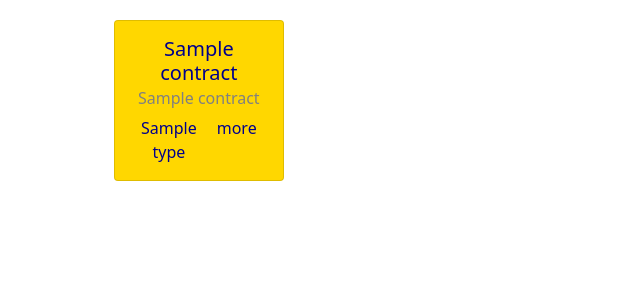
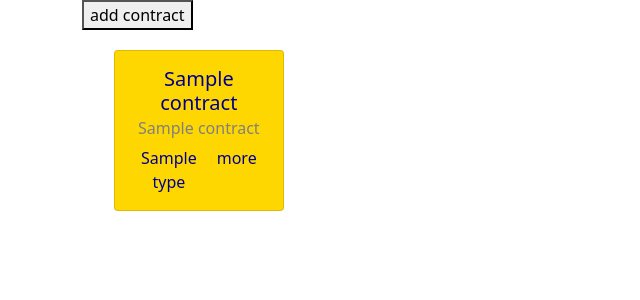
Before and after one commit to Guszti9/Changeling, a Flask app: page /api/contract in a window 1280 px wide. Shown: the top 300 px of the page, without its empty margins (0-640 px from the left). Run offline with Flask 2, Linux system fonts and the light colour scheme; a database or web service that is not in the repository returns one stand-in record (values such as "Sample title"); some libraries are stand-ins or nearby versions.

Commit message:
implement add new contract without validation

```diff
--- a/contract_controller.py
+++ b/contract_controller.py
@@ -3,3 +3,24 @@ import queires
 
 def get_contracts():
     return queires.get_contracts()
+
+
+def get_names():
+    names = queires.get_contarct_names()
+    name_list = []
+    for name in names:
+        name_list.append(name["name"])
+    return name_list
+
+
+def get_groups():
+    groups = queires.get_contract_groups()
+    group_list = []
+    for group in groups:
+        group_list.append(group["name"])
+    return group_list
+
+
+def add_contract(data):
+    group_id = queires.get_contract_group_id_by_name(data["groupName"])["id"]
+    queires.add_contract(data["name"], data["type"], group_id, data["description"], data["loophole"], data["dicePool"])
--- a/queires.py
+++ b/queires.py
@@ -11,9 +11,27 @@ def get_contracts():
             type
         FROM contract
         JOIN contract_group cg on contract.contract_group_id = cg.id;
-
         """)
     return contracts
+
+
+def get_contract_groups():
+    contracts = data_manager.execute_select(
+        """
+        SELECT name
+        FROM contract_group;
+        """)
+    return contracts
+
+
+def get_contract_group_id_by_name(name):
+    id = data_manager.execute_select(
+        """
+        SELECT id
+        FROM contract_group
+        WHERE name = %(name)s;
+        """, {"name": name}, False)
+    return id
 
 
 def get_sheet_by_id(sheet_id):
@@ -42,3 +60,12 @@ def update_skills_by_sheet_id(skills_str, sheet_id):
         SET skills = %(skills_str)s
         WHERE id =  %(sheet_id)s;
         """, {"skills_str": skills_str, "sheet_id": sheet_id})
+
+
+def add_contract(name, type, group_id, description, loophole, dice_pool):
+    data_manager.execute_insert(
+        """
+        INSERT INTO contract (name, type, contract_group_id, description, loophole, dice_pool)
+        VALUES (%(name)s, %(type)s, %(group_id)s, %(description)s, %(loophole)s, %(dice_pool)s);
+        """, {"name": name, "type": type, "group_id": group_id,
+              "description": description, "loophole": loophole, "dice_pool": dice_pool})
--- a/server.py
+++ b/server.py
@@ -28,10 +28,15 @@ def update_skill():
         return jsonify({"massage": "ok"})
 
 
-@app.route('/api/contract', methods=['GET'])
+@app.route('/api/contract', methods=['GET', 'POST'])
 def contract():
-    contracts = contract_controller.get_contracts()
-    return render_template("contract.html", contracts=contracts)
+    if request.method == 'GET':
+        contracts = contract_controller.get_contracts()
+        contract_groups = contract_controller.get_groups()
+        return render_template("contract.html", contracts=contracts, contract_groups=contract_groups)
+    if request.method == 'POST':
+        contract_controller.add_contract(request.json)
+        return jsonify({"massage": "ok"})
 
 
 def main():
--- a/static/css/contract.css
+++ b/static/css/contract.css
@@ -30,3 +30,15 @@
 .more-data {
     cursor: pointer;
 }
+
+#group-select {
+    width: min-content;
+}
+
+#type-select {
+    width: min-content;
+}
+
+.inline-form-element {
+    margin: 5px;
+}
--- /dev/null
+++ b/static/js/contract.js
@@ -0,0 +1,25 @@
+import { dataHandler } from "./data/dataHandler.js";
+
+document.querySelector('#add-contract-finisher').addEventListener(
+    "click",
+    function() {
+        let name = document.querySelector("#contract-name-input").value;
+        let groupName = document.querySelector('#group-select').value;
+        let type = document.querySelector('#type-select').value;
+        let description = document.querySelector('#contract-description-input').value;
+        let loophole = document.querySelector('#loophole-input').value;
+        let dicePool =  document.querySelector('#dice-pool-input').value;
+
+        const data = {
+            name: name,
+            groupName: groupName,
+            type: type,
+            description: description,
+            loophole: loophole,
+            dicePool: dicePool
+        };
+        dataHandler.addContract(data);
+    }
+);
+
+console.log("yay");
--- a/static/js/data/dataHandler.js
+++ b/static/js/data/dataHandler.js
@@ -6,6 +6,11 @@ export let dataHandler = {
 
   updateSkill: async function (data) {
     const response = await apiPut(`/api/sheet/update_skill`, data);
+    return response;
+  },
+
+  addContract: async function (data) {
+    const response = await apiPost(`/api/contract`, data);
     return response;
   }
 };
--- a/templates/contract.html
+++ b/templates/contract.html
@@ -20,11 +20,18 @@
     <link href="{{ url_for('static', filename='css/contract.css') }}" rel="stylesheet">
 
     <!-- JS files -->
-
+    <script type="module" src="{{ url_for('static', filename='js/contract.js') }}" defer></script>
+    <script type="module" src="{{ url_for('static', filename='js/data/dataHandler.js') }}" defer></script>
 </head>
 
 <body>
 <div class="body-wrapper container" id="char-contract">
+    <div>
+        <button type="button" class="" data-bs-toggle="modal" data-bs-target="#add-contract-modal">
+            add contract
+        </button>
+    </div>
+
     <div class="container" id="contracts-container">
         {% for contract in contracts %}
         <div class="card contract-card">
@@ -39,11 +46,68 @@
                         <p class="more-data"> more </p>
                     </div>
                 </div>
-
             </div>
         </div>
         {% endfor %}
     </div>
 </div>
+
+<div class="modal fade" id="add-contract-modal" data-bs-backdrop="static" data-bs-keyboard="false" tabindex="-1" aria-labelledby="staticBackdropLabel" aria-hidden="true">
+    <div class="modal-dialog">
+        <div class="modal-content">
+            <div class="modal-header">
+                <h5 class="modal-title" id="staticBackdropLabel">Add changeling</h5>
+                <button type="button" class="btn-close" data-bs-dismiss="modal" aria-label="Close"></button>
+            </div>
+            <div class="modal-body">
+                <form>
+                    <div class="form-group">
+                        <label for="contract-name-input">Name</label>
+                        <input class="form-control" type="text" id="contract-name-input">
+                    </div>
+                    <div class="form-group d-flex justify-content-between">
+                        <div class="inline-form-element">
+                            <label for="group-select">Group</label>
+                            <select class="form-control" id="group-select">
+                                {% for group_name in contract_groups %}
+                                    <option>{{group_name}}</option>
+                                {% endfor %}
+                            </select>
+                        </div>
+                        <div class="inline-form-element">
+                            <label for="type-select">type</label>
+                            <select class="form-control" id="type-select">
+                                <option>Common</option>
+                                <option>Royal</option>
+                            </select>
+                        </div>
+                    </div>
+                    <div class="form-group">
+                        <label for="contract-description-input">Description</label>
+                        <textarea class="form-control" id="contract-description-input" rows="5"></textarea>
+                    </div>
+                    <div class="form-group">
+                        <label for="loophole-input">Loophole</label>
+                        <textarea class="form-control" id="loophole-input" rows="3"></textarea>
+                    </div>
+                    <div class="form-group d-flex justify-content-between">
+                        <div class="inline-form-element">
+                            <label for="dice-pool-input">Dice Pool</label>
+                            <input class="form-control" type="text" id="dice-pool-input">
+                        </div>
+                        <div class="inline-form-element">
+                            <label for="dice-pool-against-input">Dice Pool Against</label>
+                            <input class="form-control" type="text" id="dice-pool-against-input">
+                        </div>
+                    </div>
+                </form>
+            </div>
+            <div class="modal-footer">
+                <button type="button" class="btn btn-secondary" data-bs-dismiss="modal">Close</button>
+                <button type="button" class="btn btn-primary" id="add-contract-finisher">Understood</button>
+            </div>
+        </div>
+    </div>
+</div>
 </body>
 </html>
```
